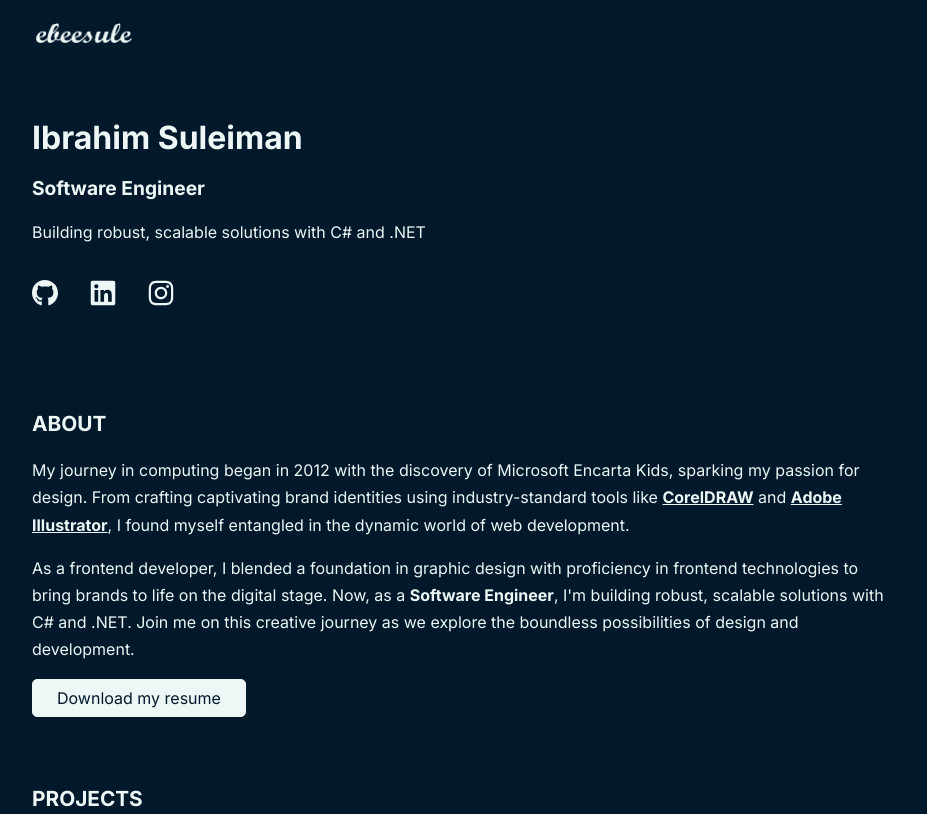
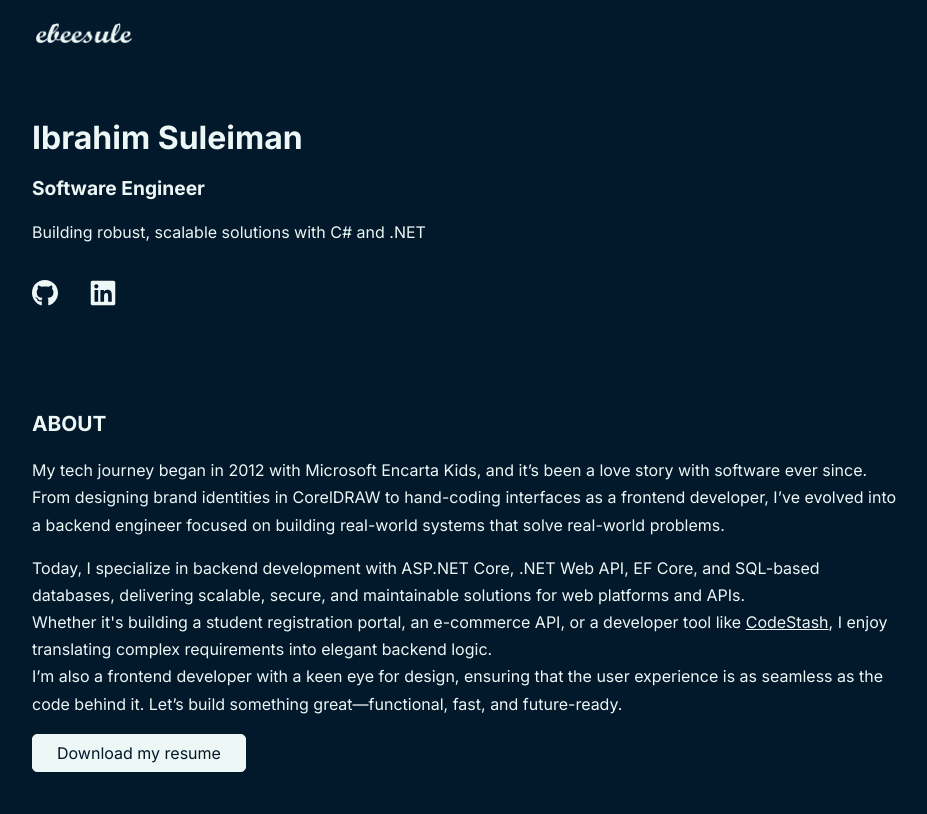
Before and after one commit to ebeeraheem/ebeesule, a plain HTML site: page index.html in a window 1280 px wide. Shown: the top 814 px of the page, without its empty margins (174-1101 px from the left). Drawn offline with Linux system fonts and the light colour scheme.

Commit message:
update resume and about section

```diff
--- a/index.html
+++ b/index.html
@@ -143,25 +143,6 @@
               />
             </svg>
           </a>
-
-          <!-- Instagram -->
-          <a
-            href="https://www.instagram.com/ebee_sule"
-            target="_blank"
-            aria-label="Instagram profile link"
-          >
-            <svg
-              xmlns="http://www.w3.org/2000/svg"
-              height="16"
-              width="14"
-              viewBox="0 0 448 512"
-            >
-              <!--!Font Awesome Free 6.5.1 by @fontawesome - https://fontawesome.com License - https://fontawesome.com/license/free Copyright 2023 Fonticons, Inc.-->
-              <path
-                d="M224.1 141c-63.6 0-114.9 51.3-114.9 114.9s51.3 114.9 114.9 114.9S339 319.5 339 255.9 287.7 141 224.1 141zm0 189.6c-41.1 0-74.7-33.5-74.7-74.7s33.5-74.7 74.7-74.7 74.7 33.5 74.7 74.7-33.6 74.7-74.7 74.7zm146.4-194.3c0 14.9-12 26.8-26.8 26.8-14.9 0-26.8-12-26.8-26.8s12-26.8 26.8-26.8 26.8 12 26.8 26.8zm76.1 27.2c-1.7-35.9-9.9-67.7-36.2-93.9-26.2-26.2-58-34.4-93.9-36.2-37-2.1-147.9-2.1-184.9 0-35.8 1.7-67.6 9.9-93.9 36.1s-34.4 58-36.2 93.9c-2.1 37-2.1 147.9 0 184.9 1.7 35.9 9.9 67.7 36.2 93.9s58 34.4 93.9 36.2c37 2.1 147.9 2.1 184.9 0 35.9-1.7 67.7-9.9 93.9-36.2 26.2-26.2 34.4-58 36.2-93.9 2.1-37 2.1-147.8 0-184.8zM398.8 388c-7.8 19.6-22.9 34.7-42.6 42.6-29.5 11.7-99.5 9-132.1 9s-102.7 2.6-132.1-9c-19.6-7.8-34.7-22.9-42.6-42.6-11.7-29.5-9-99.5-9-132.1s-2.6-102.7 9-132.1c7.8-19.6 22.9-34.7 42.6-42.6 29.5-11.7 99.5-9 132.1-9s102.7-2.6 132.1 9c19.6 7.8 34.7 22.9 42.6 42.6 11.7 29.5 9 99.5 9 132.1s2.7 102.7-9 132.1z"
-              />
-            </svg>
-          </a>
         </div>
       </section>
       <!-- Hero Section end -->
@@ -170,37 +151,26 @@
       <section id="about" class="about">
         <h2>ABOUT</h2>
         <p>
-          My journey in computing began in 2012 with the discovery of Microsoft
-          Encarta Kids, sparking my passion for design. From crafting
-          captivating brand identities using industry-standard tools like
-          <strong>
-            <a
-              href="https://www.coreldraw.com/en/"
-              hreflang="en"
-              title="Visit CorelDRAW Official Website"
-              target="_blank"
-              >CorelDRAW</a
-            ></strong
-          >
-          and
-          <strong>
-            <a
-              href="https://www.adobe.com/ng/"
-              hreflang="en"
-              title="Visit Adobe Official Website"
-              target="_blank"
-              >Adobe Illustrator</a
-            ></strong
-          >, I found myself entangled in the dynamic world of web development.
+          My tech journey began in 2012 with Microsoft Encarta Kids, and it’s
+          been a love story with software ever since. From designing brand
+          identities in CorelDRAW to hand-coding interfaces as a frontend
+          developer, I’ve evolved into a backend engineer focused on building
+          real-world systems that solve real-world problems.
         </p>
 
         <p>
-          As a frontend developer, I blended a foundation in graphic design with
-          proficiency in frontend technologies to bring brands to life on the
-          digital stage. Now, as a <strong>Software Engineer</strong>, I'm
-          building robust, scalable solutions with C# and .NET. Join me on this
-          creative journey as we explore the boundless possibilities of design
-          and development.
+          Today, I specialize in backend development with ASP.NET Core, .NET Web
+          API, EF Core, and SQL-based databases, delivering scalable, secure,
+          and maintainable solutions for web platforms and APIs.
+          <br />
+          Whether it's building a student registration portal, an e-commerce
+          API, or a developer tool like
+          <a href="https://codestash.ng" target="_blank">CodeStash</a>, I enjoy
+          translating complex requirements into elegant backend logic.
+          <br />
+          I’m also a frontend developer with a keen eye for design, ensuring
+          that the user experience is as seamless as the code behind it. Let’s
+          build something great—functional, fast, and future-ready.
         </p>
 
         <a
```
Also changed, not shown: 1 other file.
